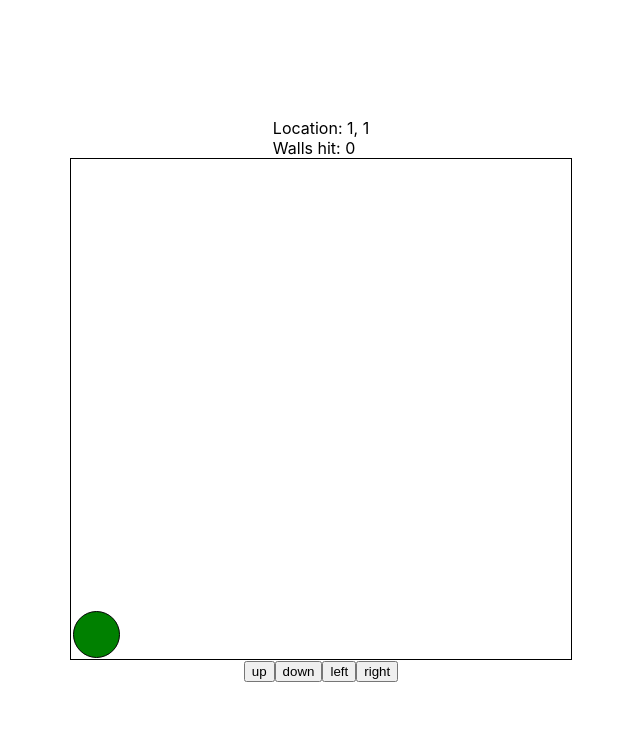
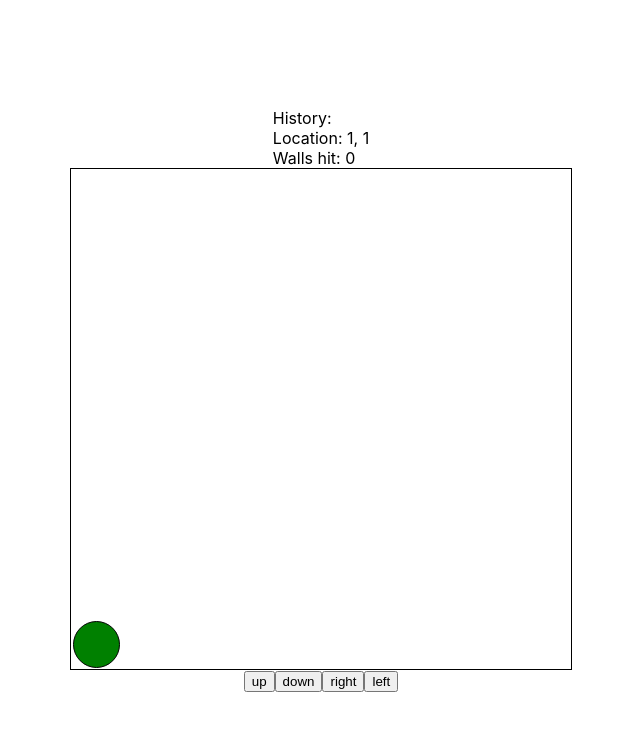
Before and after one commit to hayesdev/roombaV.2, a React (Create React App) app in the folder roomba/: page / in a window 1280 px wide. Shown: the top 730 px of the page, without its empty margins (319-959 px from the left). Built offline with nearby package versions, Linux system fonts and the light colour scheme.

Commit message:
move history added

```diff
--- a/roomba/src/Location.js
+++ b/roomba/src/Location.js
@@ -2,9 +2,11 @@ import React from "react";
 import { useGlobalContext } from "./context";
 
 function Location() {
-  const { position, hits } = useGlobalContext();
+  const { position, hits, history } = useGlobalContext();
   return (
     <div>
+      History: {history.join(", ")}
+      <br />
       Location: {position[0]}, {position[1]}
       <br />
       Walls hit: {hits}
--- a/roomba/src/Moves.js
+++ b/roomba/src/Moves.js
@@ -7,8 +7,8 @@ function Moves() {
     <div>
       <button onClick={up}>up</button>
       <button onClick={down}>down</button>
+      <button onClick={right}>right</button>
       <button onClick={left}>left</button>
-      <button onClick={right}>right</button>
     </div>
   );
 }
--- a/roomba/src/context.js
+++ b/roomba/src/context.js
@@ -6,6 +6,7 @@ const AppContext = React.createContext();
 const initialState = {
   position: [1, 1],
   hits: 0,
+  history: [],
 };
 
 const AppProvider = ({ children }) => {
--- a/roomba/src/reducer.js
+++ b/roomba/src/reducer.js
@@ -16,6 +16,7 @@ const reducer = (state, action) => {
       return {
         ...state,
         position: [x, y + 1],
+        history: [...state.history, state.position],
       };
     case "DOWN":
       if (y <= 1) {
@@ -29,6 +30,7 @@ const reducer = (state, action) => {
       return {
         ...state,
         position: [x, y - 1],
+        history: [...state.history, state.position],
       };
     case "LEFT":
       if (x <= 1) {
@@ -42,6 +44,7 @@ const reducer = (state, action) => {
       return {
         ...state,
         position: [x - 1, y],
+        history: [...state.history, state.position],
       };
     case "RIGHT":
       if (x >= 10) {
@@ -55,6 +58,7 @@ const reducer = (state, action) => {
       return {
         ...state,
         position: [x + 1, y],
+        history: [...state.history, state.position],
       };
     default:
       return state;
```
